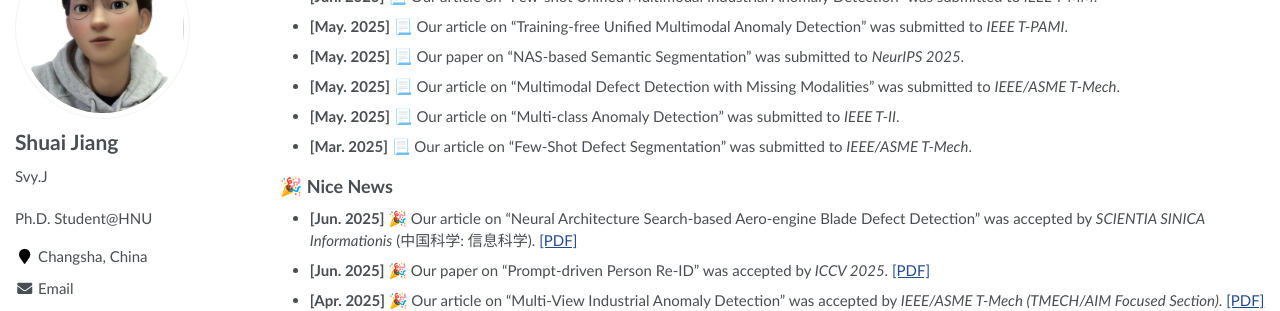
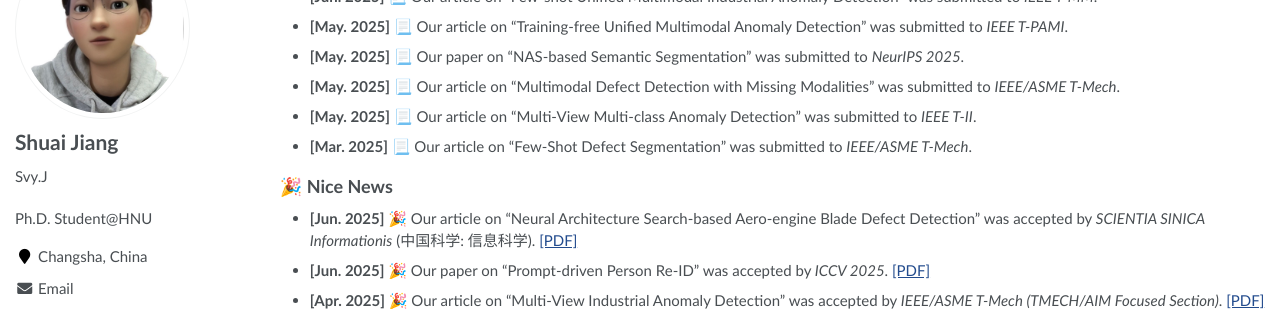
Before and after one commit to SvyJ/svyj.github.io, a Jekyll site: the page built from _pages/index.md, in a window 1280 px wide and 900 px high, scrolled down 427 px. Shown: the part 153-464 px from the top of the window. Built offline with Jekyll 4.4.1, drawn with Linux system fonts in a browser that asks for light colours.

Commit message:
Update index.md

```diff
--- a/_pages/index.md
+++ b/_pages/index.md
@@ -41,7 +41,7 @@
 
 - **[May. 2025]** 📃 Our article on "Multimodal Defect Detection with Missing Modalities" was submitted to _IEEE/ASME T-Mech_.
 
-- **[May. 2025]** 📃 Our article on "Multi-class Anomaly Detection" was submitted to _IEEE T-II_.
+- **[May. 2025]** 📃 Our article on "Multi-View Multi-class Anomaly Detection" was submitted to _IEEE T-II_.
 
 - **[Mar. 2025]** 📃 Our article on "Few-Shot Defect Segmentation" was submitted to _IEEE/ASME T-Mech_.
 
```
